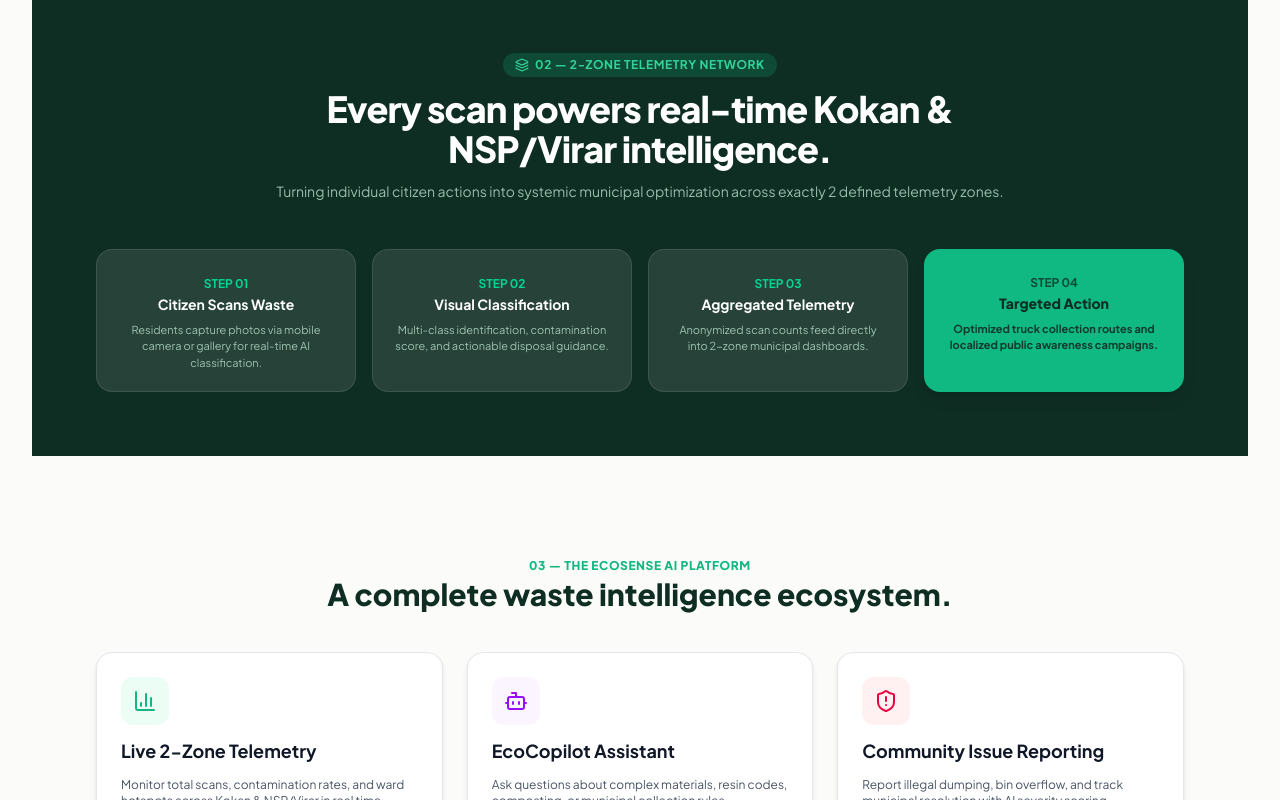
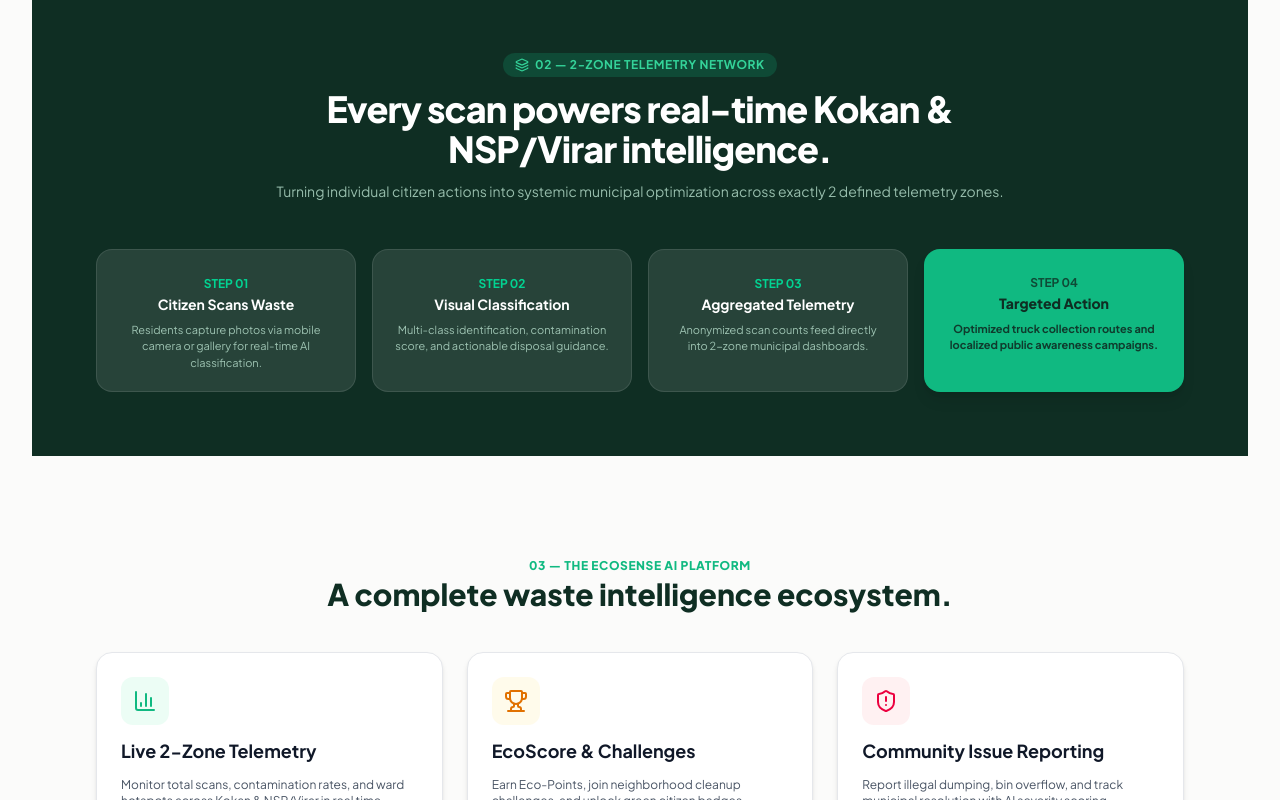
Before and after one commit to sahilgavnuk/Eco-Sense-, a React (Vite) app: page / in a window 1280 px wide. Shown: the part 2000-2800 px from the top of the page. Built offline with nearby package versions, Linux system fonts and the light colour scheme.

Commit message:
feat: remove AI Copilot from navigation, footer, landing page, and routes

```diff
--- a/src/App.tsx
+++ b/src/App.tsx
@@ -5,7 +5,6 @@ import Footer from './components/layout/Footer';
 import LandingPage from './pages/LandingPage';
 import ScannerInterface from './components/scanner/ScannerInterface';
 import AnalyticsView from './components/analytics/AnalyticsView';
-import EcoCopilotChat from './components/copilot/EcoCopilotChat';
 import ReportForm from './components/report/ReportForm';
 import ChallengesView from './components/challenges/ChallengesView';
 import DashboardView from './components/dashboard/DashboardView';
@@ -39,8 +38,6 @@ function AppContent() {
         );
       case 'analytics':
         return <AnalyticsView />;
-      case 'copilot':
-        return <EcoCopilotChat />;
       case 'report':
         return <ReportForm />;
       case 'challenges':
--- a/src/components/layout/Footer.tsx
+++ b/src/components/layout/Footer.tsx
@@ -69,14 +69,6 @@ export const Footer: React.FC<FooterProps> = ({ onNavigate }) => {
               </li>
               <li>
                 <button
-                  onClick={() => handleNav('copilot')}
-                  className="hover:text-white hover:underline transition-all cursor-pointer text-left"
-                >
-                  {t.navCopilot}
-                </button>
-              </li>
-              <li>
-                <button
                   onClick={() => handleNav('report')}
                   className="hover:text-white hover:underline transition-all cursor-pointer text-left"
                 >
--- a/src/components/layout/MobileNav.tsx
+++ b/src/components/layout/MobileNav.tsx
@@ -1,5 +1,5 @@
 import React from 'react';
-import { Home, Camera, ShieldAlert, Bot, User } from 'lucide-react';
+import { Home, Camera, ShieldAlert, Trophy, User } from 'lucide-react';
 import { useEco } from '../../context/EcoContext';
 
 interface MobileNavProps {
@@ -44,13 +44,13 @@ export const MobileNav: React.FC<MobileNavProps> = ({ activeTab, setActiveTab })
       </button>
 
       <button
-        onClick={() => setActiveTab('copilot')}
+        onClick={() => setActiveTab('challenges')}
         className={`flex flex-col items-center gap-1 text-[10px] font-semibold cursor-pointer ${
-          activeTab === 'copilot' ? 'text-[#10B981]' : 'text-gray-400'
+          activeTab === 'challenges' ? 'text-[#10B981]' : 'text-gray-400'
         }`}
       >
-        <Bot className="w-5 h-5" />
-        <span>{t.navCopilot}</span>
+        <Trophy className="w-5 h-5" />
+        <span>{t.navEcoScore}</span>
       </button>
 
       <button
--- a/src/components/layout/Navbar.tsx
+++ b/src/components/layout/Navbar.tsx
@@ -1,5 +1,5 @@
 import React, { useState } from 'react';
-import { Camera, BarChart3, Bot, ShieldAlert, Trophy, LayoutDashboard, Leaf, Menu, X, Globe, User } from 'lucide-react';
+import { Camera, BarChart3, ShieldAlert, Trophy, LayoutDashboard, Leaf, Menu, X, Globe, User } from 'lucide-react';
 import { useEco } from '../../context/EcoContext';
 
 interface NavbarProps {
@@ -16,7 +16,6 @@ export const Navbar: React.FC<NavbarProps> = ({ activeTab, setActiveTab }) => {
     { id: 'scanner', label: t.navScanner, icon: Camera },
     { id: 'analytics', label: t.navCommunity, icon: BarChart3 },
     { id: 'challenges', label: t.navEcoScore, icon: Trophy },
-    { id: 'copilot', label: t.navCopilot, icon: Bot },
     { id: 'report', label: t.navReport, icon: ShieldAlert },
     { id: 'dashboard', label: t.navDashboard, icon: LayoutDashboard }
   ];
--- a/src/data/translations.ts
+++ b/src/data/translations.ts
@@ -390,9 +390,9 @@ export const TRANSLATIONS: Record<Language, Translations> = {
     ecosystemCard1Title: 'Live 2-Zone Telemetry',
     ecosystemCard1Desc: 'Monitor total scans, contamination rates, and ward hotspots across Kokan & NSP/Virar in real time.',
     ecosystemCard1Cta: 'Explore Telemetry Data',
-    ecosystemCard2Title: 'EcoCopilot Assistant',
-    ecosystemCard2Desc: 'Ask questions about complex materials, resin codes, composting, or municipal collection rules.',
-    ecosystemCard2Cta: 'Chat with Copilot',
+    ecosystemCard2Title: 'EcoScore & Challenges',
+    ecosystemCard2Desc: 'Earn Eco-Points, join neighborhood cleanup challenges, and unlock green citizen badges.',
+    ecosystemCard2Cta: 'View Community Challenges',
     ecosystemCard3Title: 'Community Issue Reporting',
     ecosystemCard3Desc: 'Report illegal dumping, bin overflow, and track municipal resolution with AI severity scoring.',
     ecosystemCard3Cta: 'File Waste Incident',
@@ -699,9 +699,9 @@ export const TRANSLATIONS: Record<Language, Translations> = {
     ecosystemCard1Title: 'थेट २-झोन माहिती व आकडेवारी',
     ecosystemCard1Desc: 'कोकण आणि नालासोपारा-विरारमधील एकूण स्कॅन, वर्गीकरण प्रमाण आणि हॉटस्पॉट्स पहा.',
     ecosystemCard1Cta: 'आकडेवारी पाहा',
-    ecosystemCard2Title: 'इकोकोपायलट एआय सहाय्यक',
-    ecosystemCard2Desc: 'कचरा नियम, प्लॅस्टिक प्रकार, खतनिर्मिती किंवा पालिका नियमांबद्दल २४ तास प्रश्न विचारा.',
-    ecosystemCard2Cta: 'कोपायलटशी बोला',
+    ecosystemCard2Title: 'इको-स्कोअर आणि आव्हाने',
+    ecosystemCard2Desc: 'कचरा वर्गीकरणासाठी इको-पॉइंट्स मिळवा, स्वच्छता मोहिमेत सहभागी व्हा आणि बॅजेस जिंका.',
+    ecosystemCard2Cta: 'आव्हाने पहा',
     ecosystemCard3Title: 'कचरा समस्या तक्रार निवारण',
     ecosystemCard3Desc: 'कचरा साचणे किंवा कचरापेटी भरल्याची तक्रार नोंदवा. एआय द्वारे प्राधान्य निश्चित होते.',
     ecosystemCard3Cta: 'तक्रार नोंदवा',
--- a/src/pages/LandingPage.tsx
+++ b/src/pages/LandingPage.tsx
@@ -1,5 +1,5 @@
 import React from 'react';
-import { Camera, Sparkles, ArrowRight, Layers, BarChart3, Bot, ShieldAlert } from 'lucide-react';
+import { Camera, Sparkles, ArrowRight, Layers, BarChart3, Trophy, ShieldAlert } from 'lucide-react';
 import ScannerInterface from '../components/scanner/ScannerInterface';
 import { useEco } from '../context/EcoContext';
 
@@ -155,15 +155,15 @@ export const LandingPage: React.FC<LandingPageProps> = ({ onNavigate }) => {
           </div>
 
           <div
-            onClick={() => onNavigate('copilot')}
+            onClick={() => onNavigate('challenges')}
             className="p-6 rounded-2xl bg-white border border-gray-200 shadow-md hover:shadow-xl transition-all cursor-pointer space-y-3 group"
           >
-            <div className="w-12 h-12 rounded-xl bg-purple-50 text-purple-600 flex items-center justify-center font-bold group-hover:scale-110 transition-all">
-              <Bot className="w-6 h-6" />
+            <div className="w-12 h-12 rounded-xl bg-amber-50 text-amber-600 flex items-center justify-center font-bold group-hover:scale-110 transition-all">
+              <Trophy className="w-6 h-6" />
             </div>
             <h3 className="font-bold text-gray-900 text-lg">{t.ecosystemCard2Title}</h3>
             <p className="text-xs text-gray-600">{t.ecosystemCard2Desc}</p>
-            <span className="inline-flex items-center gap-1 text-xs font-bold text-purple-600 pt-2">
+            <span className="inline-flex items-center gap-1 text-xs font-bold text-amber-600 pt-2">
               {t.ecosystemCard2Cta} <ArrowRight className="w-3.5 h-3.5" />
             </span>
           </div>
```
